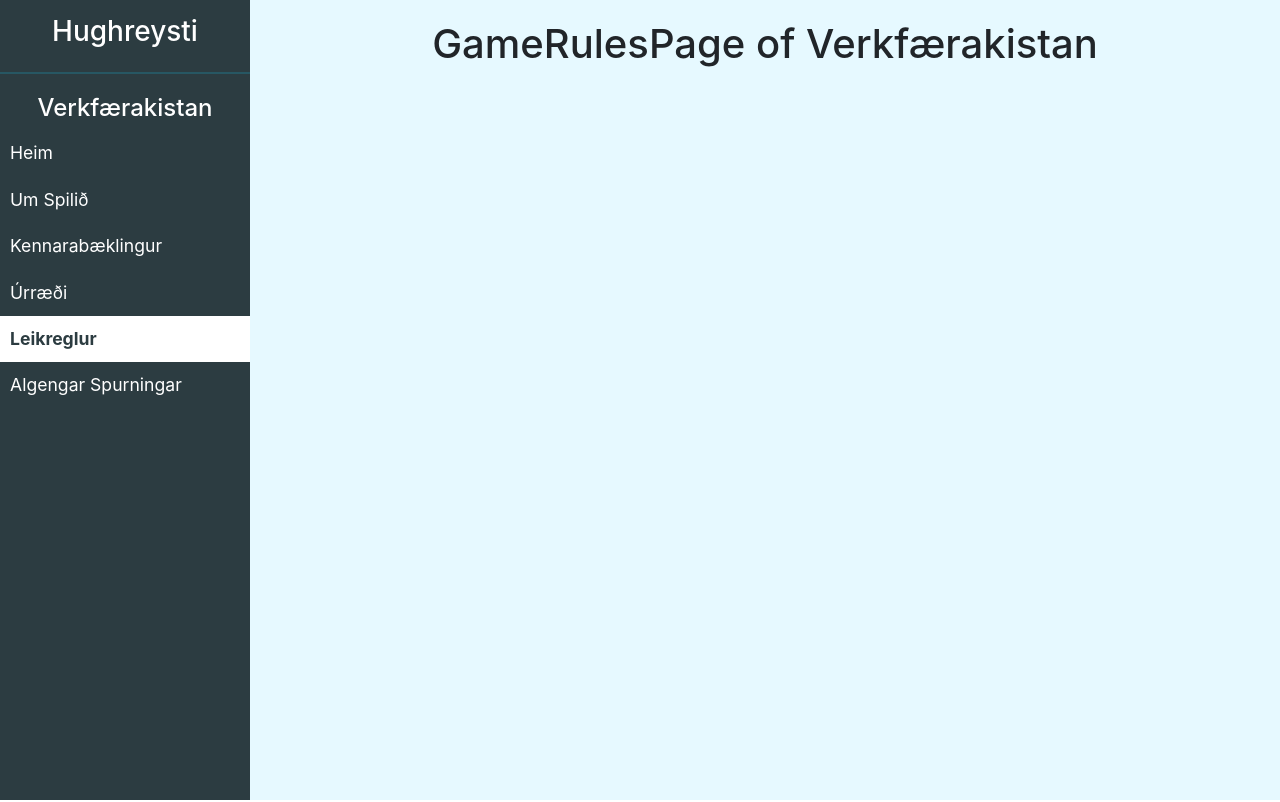
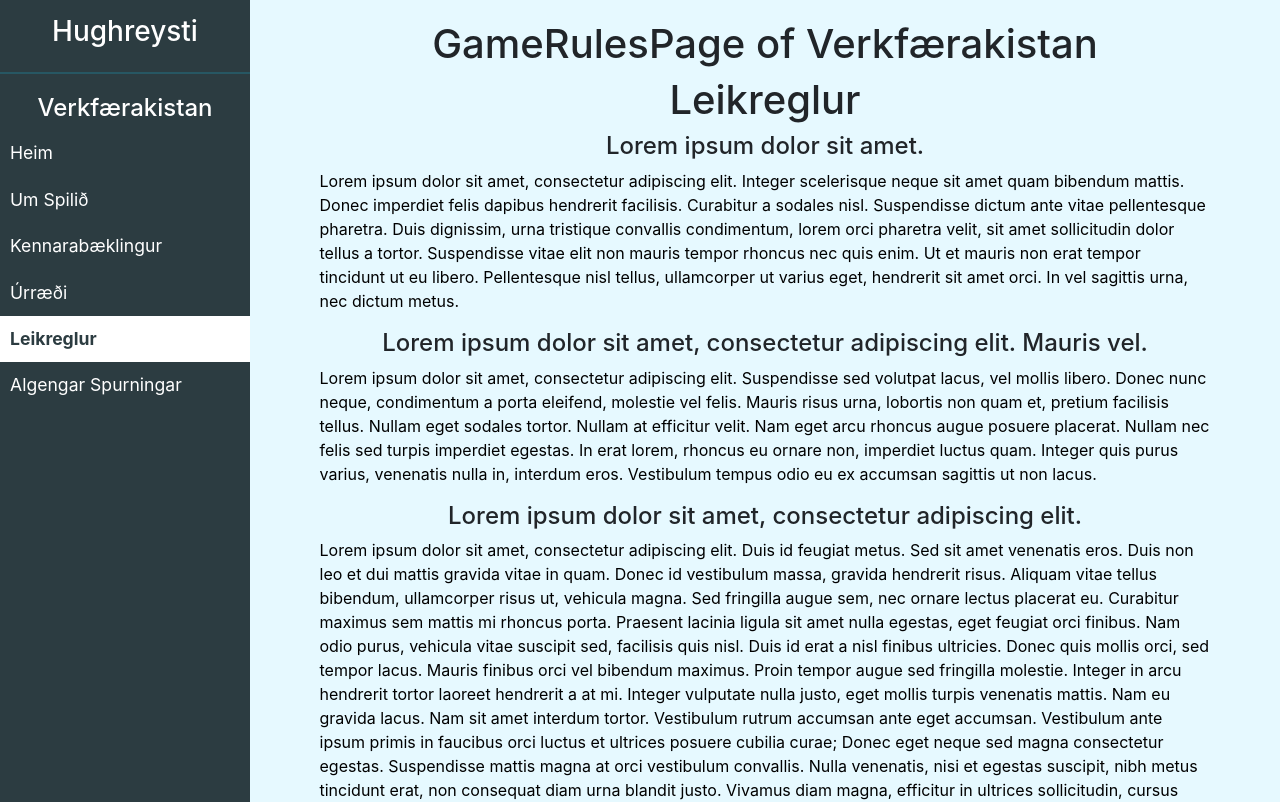
Before and after one commit to maggifs/Hughreysti, a React (Create React App) app: page /verkfaerakistan/gamerules in a window 1280 px wide. Shown: the top 802 px of the page. Built offline with nearby package versions, Linux system fonts and the light colour scheme.

Commit message:
dumby data added for gamerules, needs to be checked for #text in DOM

```diff
--- a/src/components/views/Verkfaerakistan/GameRules/index.jsx
+++ b/src/components/views/Verkfaerakistan/GameRules/index.jsx
@@ -1,9 +1,24 @@
 import React from 'react';
+import Data from '../../../../data/data.json';
 
 function GameRules() {
+  let rules;
+  Data.map((rulesDetail)=>{ return rules = (rulesDetail.gamerules.rules)});
   return (
     <div className="App">
+      {/* Remove below h1 after page is ready */}
       <h1>GameRulesPage of Verkfærakistan</h1>
+      <h1>Leikreglur</h1>
+      {rules.map((item, index)=>{
+        // Use replace below when #text has been fixed
+        let a = item.content.replace('\n', '<br>');
+        console.log(typeof a)
+        return <div key={index}>
+          <h4>{item.title}</h4>
+          {/* TODO: fix when content or title is x long it becomes #text in DOM */}
+          <p>{item.content}</p>
+        </div>
+      })}
     </div>
   );
 }
--- a/src/data/data.json
+++ b/src/data/data.json
@@ -11,13 +11,30 @@
 
 		},
 		"gamerules": {
-
+			"rules": [
+				{
+					"title": "Lorem ipsum dolor sit amet.",
+					"content": "Lorem ipsum dolor sit amet, consectetur adipiscing elit. Integer scelerisque neque sit amet quam bibendum mattis. Donec imperdiet felis dapibus hendrerit facilisis. Curabitur a sodales nisl. Suspendisse dictum ante vitae pellentesque pharetra. Duis dignissim, urna tristique convallis condimentum, lorem orci pharetra velit, sit amet sollicitudin dolor tellus a tortor. Suspendisse vitae elit non mauris tempor rhoncus nec quis enim. Ut et mauris non erat tempor tincidunt ut eu libero. Pellentesque nisl tellus, ullamcorper ut varius eget, hendrerit sit amet orci. In vel sagittis urna, nec dictum metus."
+				},
+				{
+					"title": "Lorem ipsum dolor sit amet, consectetur adipiscing elit. Mauris vel.",
+					"content": "Lorem ipsum dolor sit amet, consectetur adipiscing elit. Suspendisse sed volutpat lacus, vel mollis libero. Donec nunc neque, condimentum a porta eleifend, molestie vel felis. Mauris risus urna, lobortis non quam et, pretium facilisis tellus. Nullam eget sodales tortor. Nullam at efficitur velit. Nam eget arcu rhoncus augue posuere placerat. Nullam nec felis sed turpis imperdiet egestas. In erat lorem, rhoncus eu ornare non, imperdiet luctus quam. Integer quis purus varius, venenatis nulla in, interdum eros. Vestibulum tempus odio eu ex accumsan sagittis ut non lacus."
+				},
+				{
+					"title": "Lorem ipsum dolor sit amet, consectetur adipiscing elit.",
+					"content": "Lorem ipsum dolor sit amet, consectetur adipiscing elit. Duis id feugiat metus. Sed sit amet venenatis eros. Duis non leo et dui mattis gravida vitae in quam. Donec id vestibulum massa, gravida hendrerit risus. Aliquam vitae tellus bibendum, ullamcorper risus ut, vehicula magna. Sed fringilla augue sem, nec ornare lectus placerat eu. Curabitur maximus sem mattis mi rhoncus porta. Praesent lacinia ligula sit amet nulla egestas, eget feugiat orci finibus. Nam odio purus, vehicula vitae suscipit sed, facilisis quis nisl. Duis id erat a nisl finibus ultricies. Donec quis mollis orci, sed tempor lacus. Mauris finibus orci vel bibendum maximus. \nProin tempor augue sed fringilla molestie. Integer in arcu hendrerit tortor laoreet hendrerit a at mi. Integer vulputate nulla justo, eget mollis turpis venenatis mattis. Nam eu gravida lacus. Nam sit amet interdum tortor. Vestibulum rutrum accumsan ante eget accumsan. Vestibulum ante ipsum primis in faucibus orci luctus et ultrices posuere cubilia curae; Donec eget neque sed magna consectetur egestas. Suspendisse mattis magna at orci vestibulum convallis. Nulla venenatis, nisi et egestas suscipit, nibh metus tincidunt erat, non consequat diam urna blandit justo. Vivamus diam magna, efficitur in ultrices sollicitudin, cursus condimentum nibh. Quisque rutrum justo ipsum, eu luctus leo sollicitudin at. Etiam quam erat, elementum sed facilisis id, tristique sit amet diam. In hac habitasse platea dictumst."
+				},
+				{
+					"title": "template",
+					"content": "template"
+				}
+			]
 		},
 		"faq": {
 			"questions": [
 				{
-				"question": "Lorem ipsum dolor sit amet.",
-				"answer": "Sed eget tempus odio. Phasellus sit amet neque quis enim eleifend ullamcorper eu ac nunc. Donec vel felis at nulla dapibus euismod. Fusce ut tristique orci, quis semper orci. Ut euismod congue diam, ultrices rhoncus augue. Maecenas placerat est a mi accumsan ultricies. Maecenas placerat lacus a tristique ultrices. Cras dolor nisi, blandit vitae velit quis, mollis rutrum libero. Integer sit amet ex luctus, rhoncus felis dignissim, euismod nunc."
+					"question": "Lorem ipsum dolor sit amet.",
+					"answer": "Sed eget tempus odio. Phasellus sit amet neque quis enim eleifend ullamcorper eu ac nunc. Donec vel felis at nulla dapibus euismod. Fusce ut tristique orci, quis semper orci. Ut euismod congue diam, ultrices rhoncus augue. Maecenas placerat est a mi accumsan ultricies. Maecenas placerat lacus a tristique ultrices. Cras dolor nisi, blandit vitae velit quis, mollis rutrum libero. Integer sit amet ex luctus, rhoncus felis dignissim, euismod nunc."
 				},
 				{
 					"question": "Lorem ipsum dolor sit amet, consectetur adipiscing elit. Mauris vel.",
```
